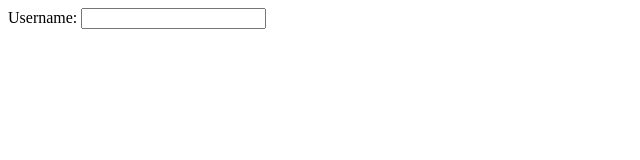
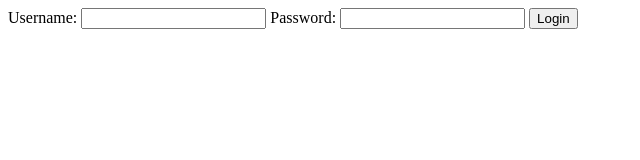
Before and after one commit to iamneo-production/afbaefaadccffdc305677616bfdbccbfebeddone, a plain HTML site: page public/index.html in a window 1280 px wide. Shown: the whole page, without its empty margins (0-640 px from the left). Drawn offline with Linux system fonts and the light colour scheme.

Commit message:
Backup Commit

```diff
--- a/public/index.html
+++ b/public/index.html
@@ -13,9 +13,12 @@
     <label>Username:</label>
     <input type="text" id="username" name="username">
 
+    <label>Password:</label>
+    <input type="text" id="password" name="password">
+
+    <button buttonn type="submit" class="button">Login</button>
 
   </form>
-
  </div>
 </body>
 </html>
```
